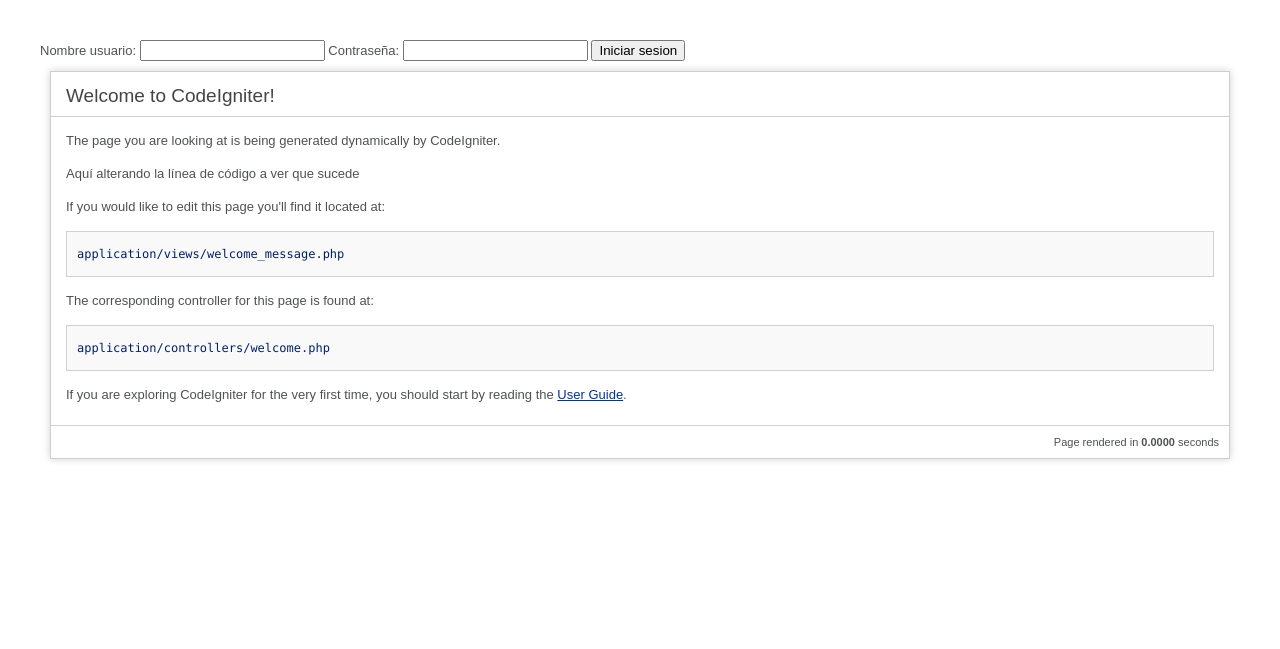
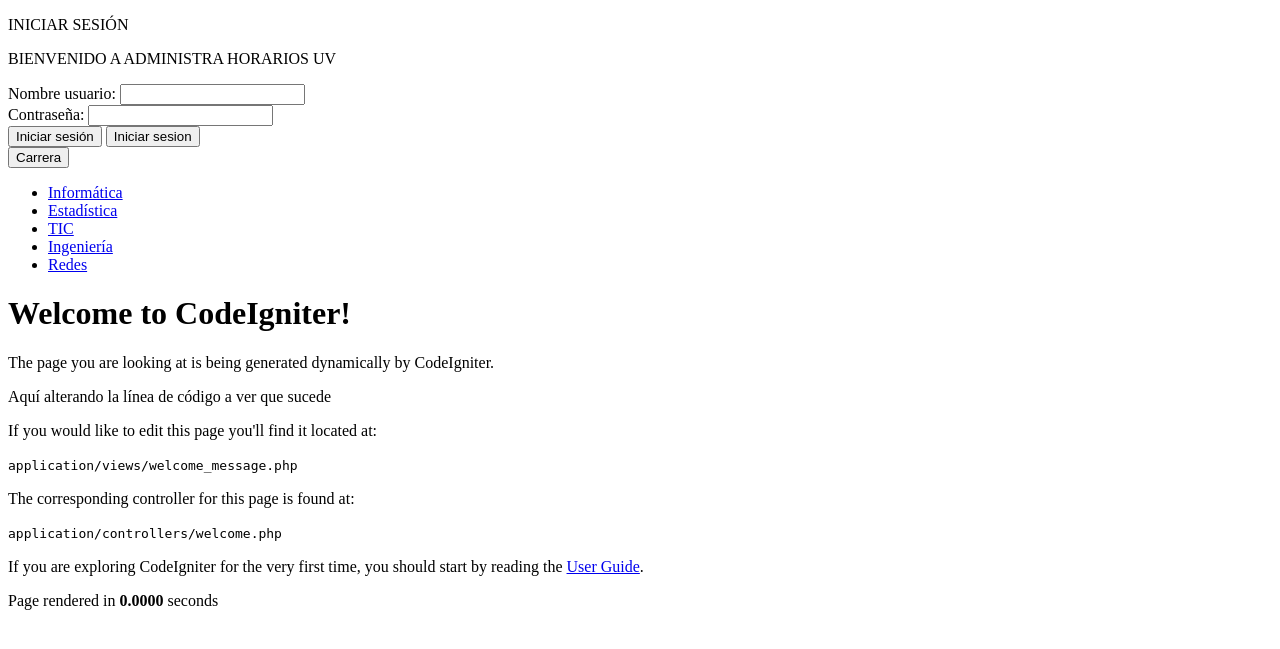
Before and after one commit to albessRguezHdez/AdministracionHorarios, a CodeIgniter app: page /AdministracionHorarios/ in a window 1280 px wide. Shown: the top 649 px of the page. Run offline with CodeIgniter, Linux system fonts and the light colour scheme.

Commit message:
Modificaciones a la vista de bienvenida

```diff
--- a/codeigniter/application/views/welcome_message.php
+++ b/codeigniter/application/views/welcome_message.php
@@ -3,75 +3,38 @@
 <head>
 	<meta charset="utf-8">
 	<title>Welcome to CodeIgniter</title>
-
-	<style type="text/css">
-
-	::selection{ background-color: #E13300; color: white; }
-	::moz-selection{ background-color: #E13300; color: white; }
-	::webkit-selection{ background-color: #E13300; color: white; }
-
-	body {
-		background-color: #fff;
-		margin: 40px;
-		font: 13px/20px normal Helvetica, Arial, sans-serif;
-		color: #4F5155;
-	}
-
-	a {
-		color: #003399;
-		background-color: transparent;
-		font-weight: normal;
-	}
-
-	h1 {
-		color: #444;
-		background-color: transparent;
-		border-bottom: 1px solid #D0D0D0;
-		font-size: 19px;
-		font-weight: normal;
-		margin: 0 0 14px 0;
-		padding: 14px 15px 10px 15px;
-	}
-
-	code {
-		font-family: Consolas, Monaco, Courier New, Courier, monospace;
-		font-size: 12px;
-		background-color: #f9f9f9;
-		border: 1px solid #D0D0D0;
-		color: #002166;
-		display: block;
-		margin: 14px 0 14px 0;
-		padding: 12px 10px 12px 10px;
-	}
-
-	#body{
-		margin: 0 15px 0 15px;
-	}
-
-	p.footer{
-		text-align: right;
-		font-size: 11px;
-		border-top: 1px solid #D0D0D0;
-		line-height: 32px;
-		padding: 0 10px 0 10px;
-		margin: 20px 0 0 0;
-	}
-
-	#container{
-		margin: 10px;
-		border: 1px solid #D0D0D0;
-		-webkit-box-shadow: 0 0 8px #D0D0D0;
-	}
-	</style>
+        <link type="text/css" href="/bootstrap/css/bootstrap.min.css">
 </head>
 <body>
-    <form method="POST" action="">
-        <label for="txtUsuario">Nombre usuario:</label>
-        <input type="text" id="txtUsuario" name="txtUsuario"/>
-        <label for="txtPassword">Contraseña:</label>
-        <input type="text" id="txtPassword" name="txtPassword"/>
+    <p class="bg-primary">INICIAR SESIÓN</p>
+    <p class="bg-info">BIENVENIDO A ADMINISTRA HORARIOS UV</p>
+    <form>
+        <div class="form-group">
+            <label for="txtUsuario">Nombre usuario:</label>
+            <input type="text" id="txtUsuario" name="txtUsuario"/>
+        </div>
+        <div class="form-group">
+            <label for="txtPassword">Contraseña:</label>
+            <input type="text" id="txtPassword" name="txtPassword"/>
+        </div>
+        <button type="button" class="btn btn-primary">Iniciar sesión</button>
         <input type="submit" id="btnSubmit" value="Iniciar sesion"/>
+        <span class="glyphicon glyphicon-ok" aria-hidden="true"></span>
     </form>
+
+    <div class="dropdown">
+  <button class="btn btn-default dropdown-toggle" type="button" id="dropdownMenu1" data-toggle="dropdown" aria-expanded="true">
+    Carrera
+    <span class="caret"></span>
+  </button>
+  <ul class="dropdown-menu" role="menu" aria-labelledby="dropdownMenu1">
+    <li role="presentation"><a role="menuitem" tabindex="-1" href="#">Informática</a></li>
+    <li role="presentation"><a role="menuitem" tabindex="-1" href="#">Estadística</a></li>
+    <li role="presentation"><a role="menuitem" tabindex="-1" href="#">TIC</a></li>
+    <li role="presentation"><a role="menuitem" tabindex="-1" href="#">Ingeniería</a></li>
+    <li role="presentation"><a role="menuitem" tabindex="-1" href="#">Redes</a></li>
+  </ul>
+</div>
 
 <div id="container">
 	<h1>Welcome to CodeIgniter!</h1>
```
